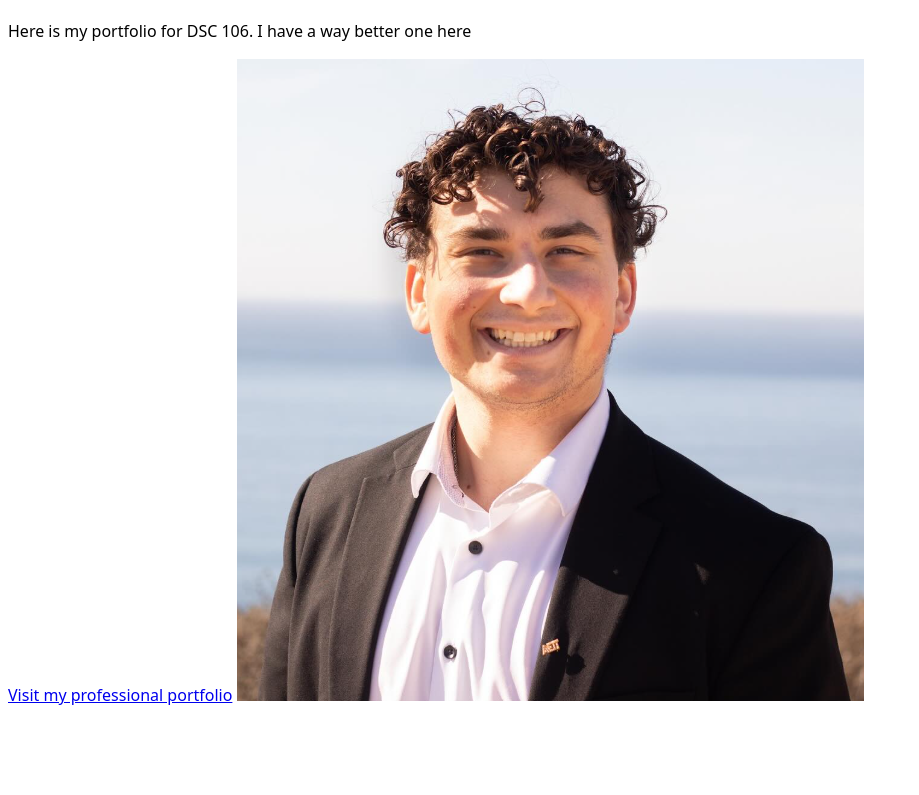
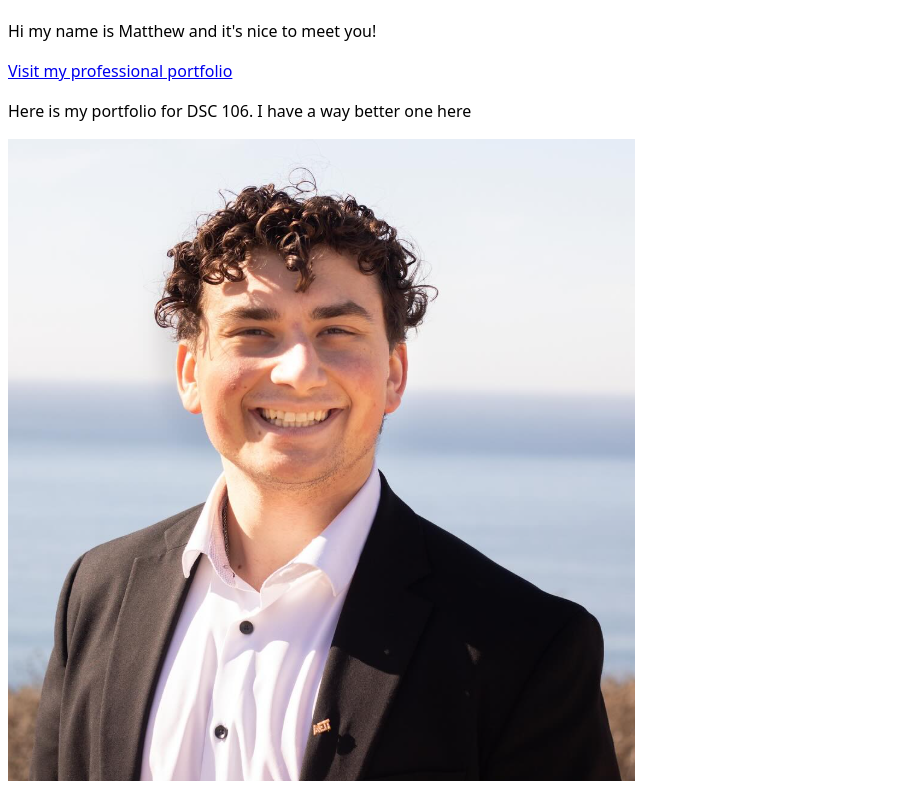
Before and after one commit to mpaoletta73/portfolio, a plain HTML site: page index.html in a window 1280 px wide. Shown: the part 104-899 px from the top of the page, without its empty margins (0-919 px from the left). Before the commit the page ends 819 px from the top, so only its background shows below. Drawn offline with Linux system fonts and the light colour scheme.

Commit message:
quick fixes
the image and a link were wrong

```diff
--- a/index.html
+++ b/index.html
@@ -17,8 +17,9 @@
         <a href="https://github.com/mpaoletta73" target="_blank" rel="noopener noreferrer">GitHub</a>
     </nav>
     <h1>Matthew Paoletta</h1>
+    <p>Hi my name is Matthew and it's nice to meet you!</p>
+    <a href="https://matthew-paoletta.github.io/">Visit my professional portfolio</a>
     <p>Here is my portfolio for DSC 106. I have a way better one here</p>
-    <a href="https://matthew-paoletta.github.io/">Visit my professional portfolio</a>
     <img src="images/smiling.png" alt="Me Smiling">
 </body>
 </html>
```
Also changed, not shown: cv.html (+1 -1 lines).
